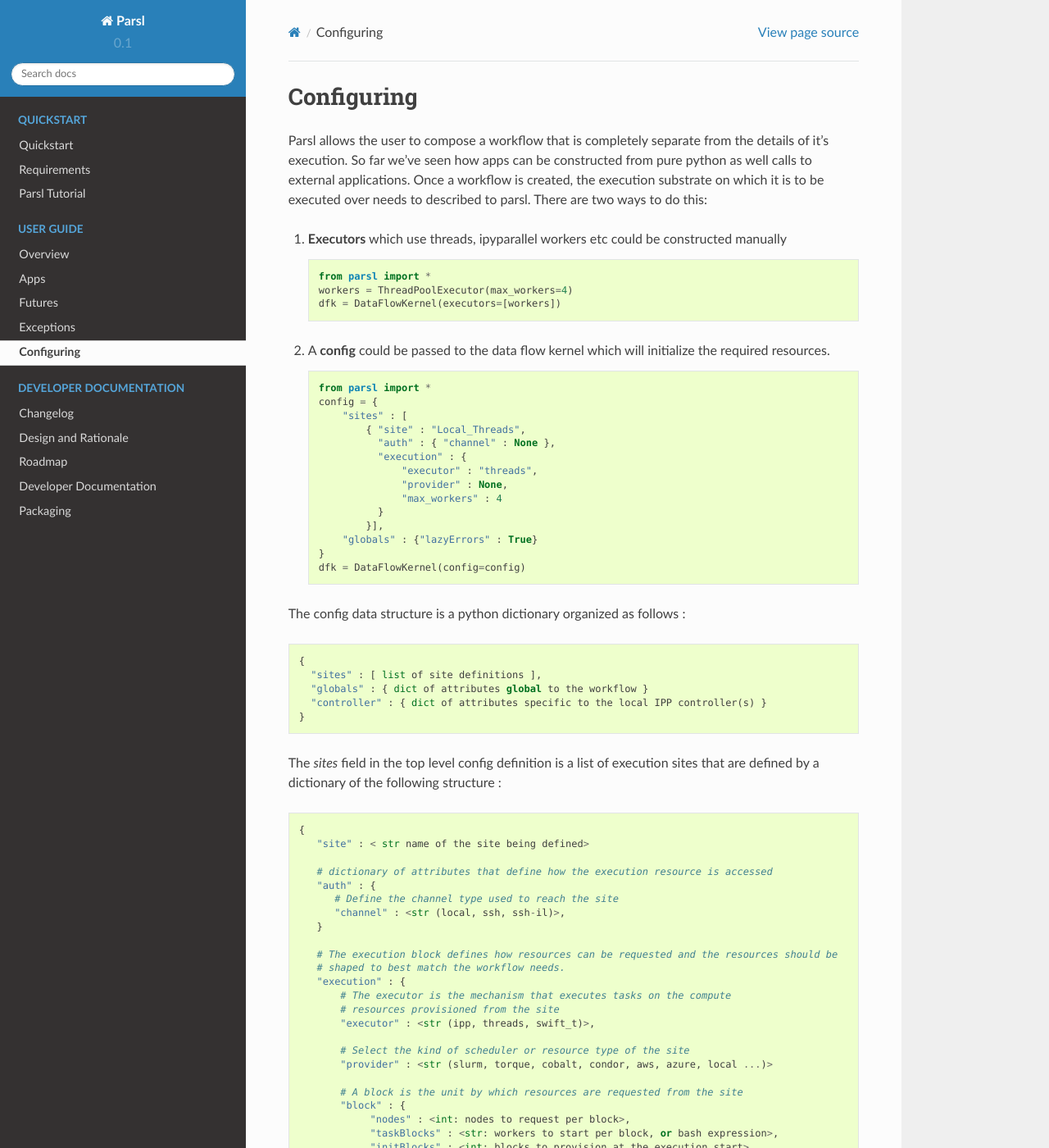
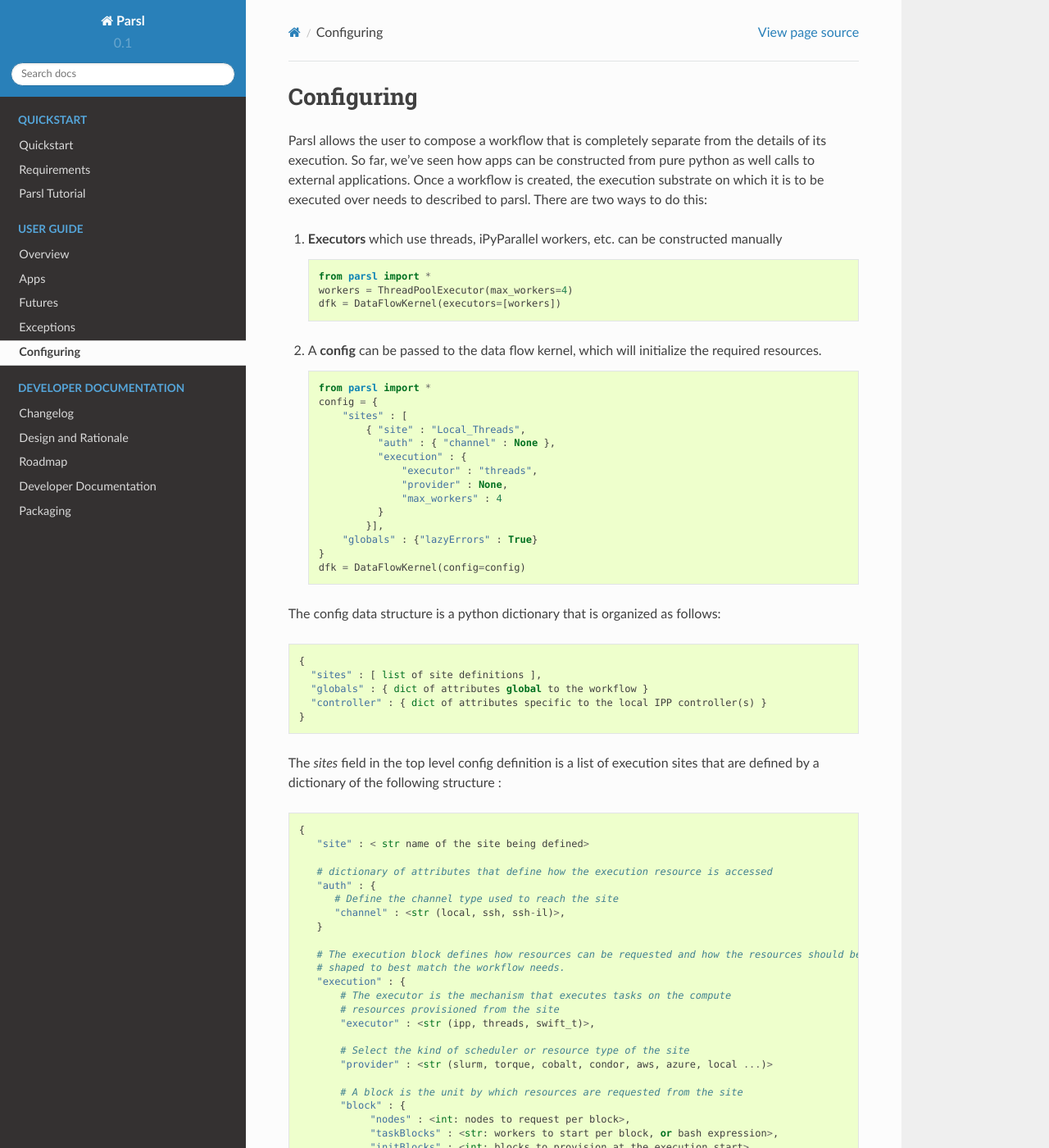
Before and after one commit to Parsl/parsl, a Sphinx documentation site: the page built from docs/userguide/configuring.rst, in a window 1280 px wide and 1400 px high. Shown: the whole window at 82% size. Built offline with Sphinx 7.4.7 and the Read the Docs theme 2.0.0, drawn with Linux system fonts in a browser that asks for light colours.

Commit message:
grammar/minor updates to user execution docs

```diff
--- a/docs/userguide/configuring.rst
+++ b/docs/userguide/configuring.rst
@@ -2,12 +2,12 @@ Configuring
 ===========
 
 Parsl allows the user to compose a workflow that is completely separate from
-the details of it's execution. So far we've seen how apps can be constructed
+the details of its execution. So far, we've seen how apps can be constructed
 from pure python as well calls to external applications. Once a workflow is
 created, the execution substrate on which it is to be executed over needs to
 described to parsl. There are two ways to do this:
 
-1. **Executors** which use threads, ipyparallel workers etc could be constructed manually
+1. **Executors** which use threads, iPyParallel workers, etc. can be constructed manually
 
    .. code-block:: python
 
@@ -15,7 +15,7 @@ described to parsl. There are two ways to do this:
        workers = ThreadPoolExecutor(max_workers=4)
        dfk = DataFlowKernel(executors=[workers])
 
-2. A **config** could be passed to the data flow kernel which will initialize the required resources.
+2. A **config** can be passed to the data flow kernel, which will initialize the required resources.
 
    .. code-block:: python
 
@@ -35,7 +35,7 @@ described to parsl. There are two ways to do this:
       dfk = DataFlowKernel(config=config)
 
 
-The config data structure is a python dictionary organized as follows :
+The config data structure is a python dictionary that is organized as follows:
 
 .. code-block :: python
 
@@ -59,7 +59,7 @@ defined by a dictionary of the following structure :
           "channel" : <str (local, ssh, ssh-il)>,
        }
 
-       # The execution block defines how resources can be requested and the resources should be
+       # The execution block defines how resources can be requested and how the resources should be
        # shaped to best match the workflow needs.
        "execution" : {
            # The executor is the mechanism that executes tasks on the compute
```
